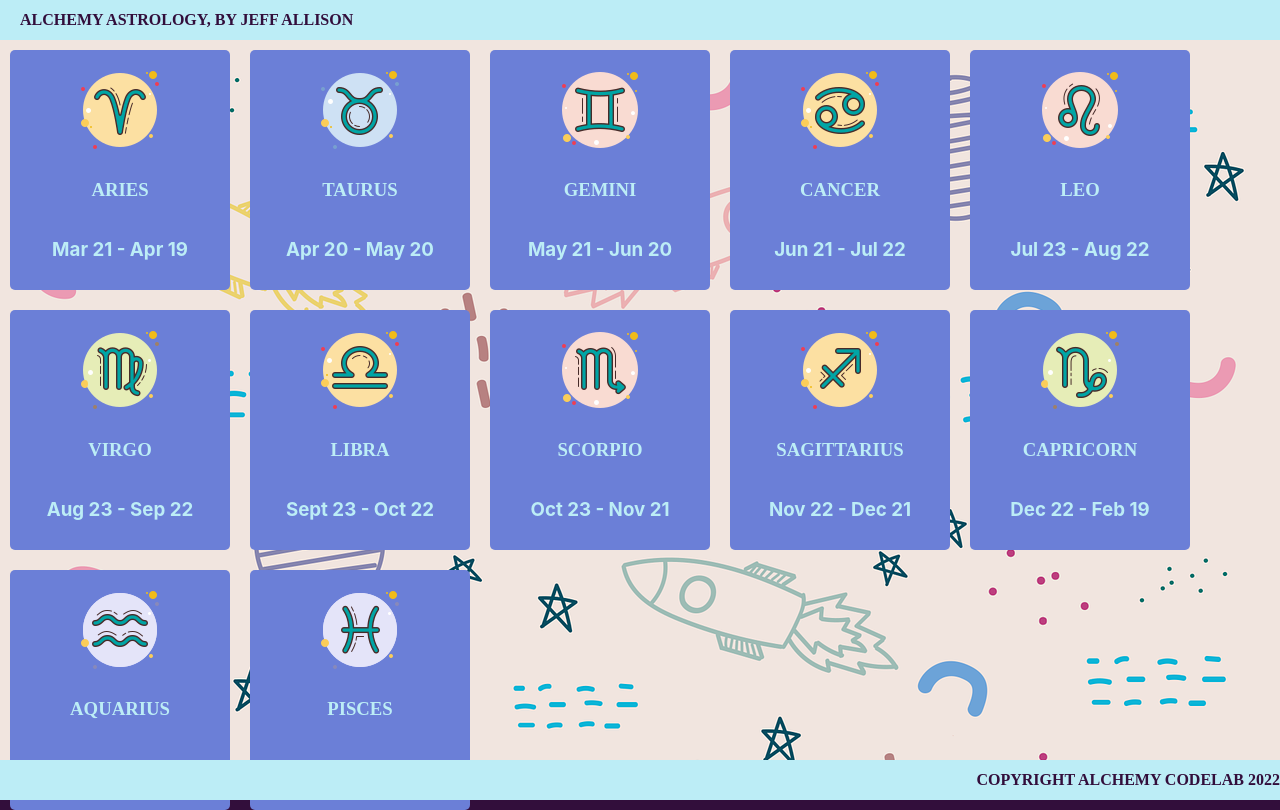
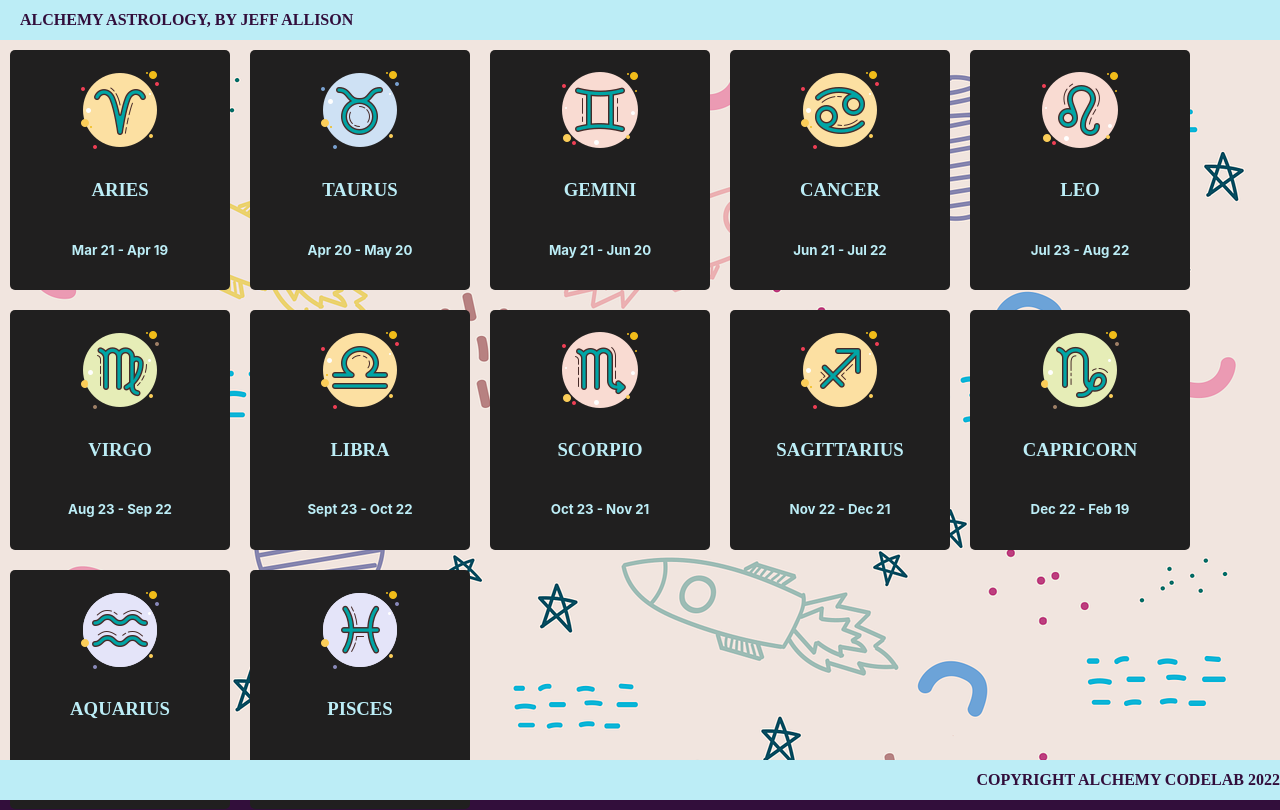
Before and after one commit to JeffreyAllison/zodiacreactHB, a React (Create React App) app: page / in a window 1280 px wide. Built offline with nearby package versions, Linux system fonts and the light colour scheme; a web font is replaced by a local one.

Commit message:
altered zodiac card background color to black

```diff
--- a/src/ZodiacCard/ZodiacCard.css
+++ b/src/ZodiacCard/ZodiacCard.css
@@ -1,6 +1,6 @@
 .zodiac-card {
   width: 200px;
-  background-color: var(--color2);
+  background-color: rgb(32, 31, 31);
   margin: 10px;
   border-radius: 5px;
   display: flex;
--- a/src/ZodiacCard/ZodiacCard.js
+++ b/src/ZodiacCard/ZodiacCard.js
@@ -7,7 +7,7 @@ export default function ZodiacCard ({ name, dates }) {
     <div className='zodiac-card'>
       <img src={`/images/${name}.png`} />
       <h3 className='name'>{name}</h3>
-      <h3>{dates}</h3>
+      <h5>{dates}</h5>
     </div>
   );
 }
```
